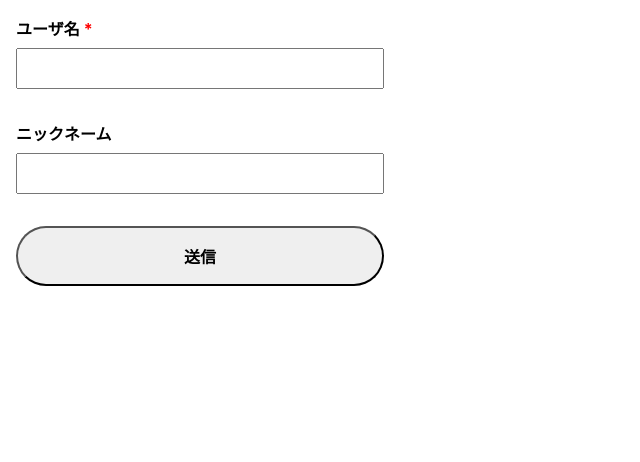
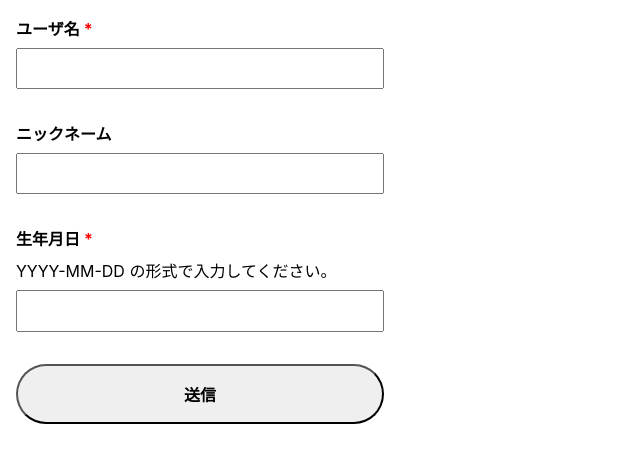
Before and after one commit to tnyo43/tdd-practice-form, a React (Create React App) app: page / in a window 1280 px wide. Shown: the top 462 px of the page, without its empty margins (0-640 px from the left). Built offline with nearby package versions, Linux system fonts and the light colour scheme.

Commit message:
生年月日の入力を追加

```diff
--- a/src/RegisterForm/index.css
+++ b/src/RegisterForm/index.css
@@ -28,8 +28,11 @@
   padding: 0.6em;
 }
 
+#register-form p {
+  margin: 0;
+}
+
 #register-form p.error {
-  margin: 0;
   color: red;
 }
 
--- a/src/RegisterForm/index.tsx
+++ b/src/RegisterForm/index.tsx
@@ -4,6 +4,7 @@ import './index.css';
 export type Inputs = {
   name: string;
   nickname: string;
+  birthday: string;
 };
 
 type Props = {
@@ -44,6 +45,31 @@ export const RegisterForm: React.FC<Props> = (props) => {
           )}
         </div>
         <div className="input-unit">
+          <label htmlFor="register-form--birthday" className="required">
+            生年月日
+          </label>
+          <p>YYYY-MM-DD の形式で入力してください。</p>
+          <input
+            id="register-form--birthday"
+            {...register('birthday', {
+              required: '生年月日を入力してください。',
+              validate: {
+                rightFormat: (x) =>
+                  /^[0-9]{4}-[0-9]{2}-[0-9]{2}$/.test(x) ||
+                  '正しい形式で入力してください。',
+                validDate: (x) =>
+                  !isNaN(new Date(x).getDate()) ||
+                  '正しい日付を入力してください。',
+              },
+            })}
+          />
+          {errors.birthday && (
+            <p role="alert" className="error">
+              {errors.birthday.message}
+            </p>
+          )}
+        </div>
+        <div className="input-unit">
           <button type="submit">送信</button>
         </div>
       </div>
```
Also changed, not shown: 1 other file (tests, documents, lock files or other folders).
